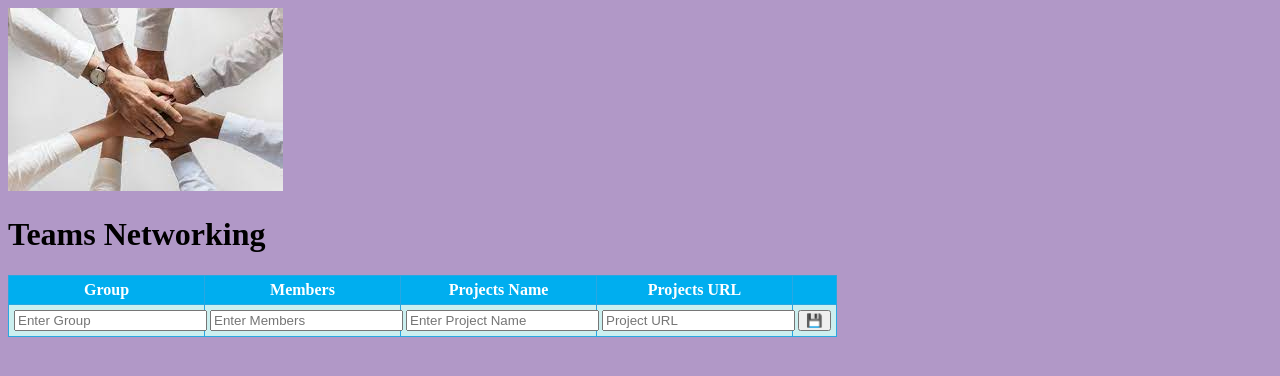
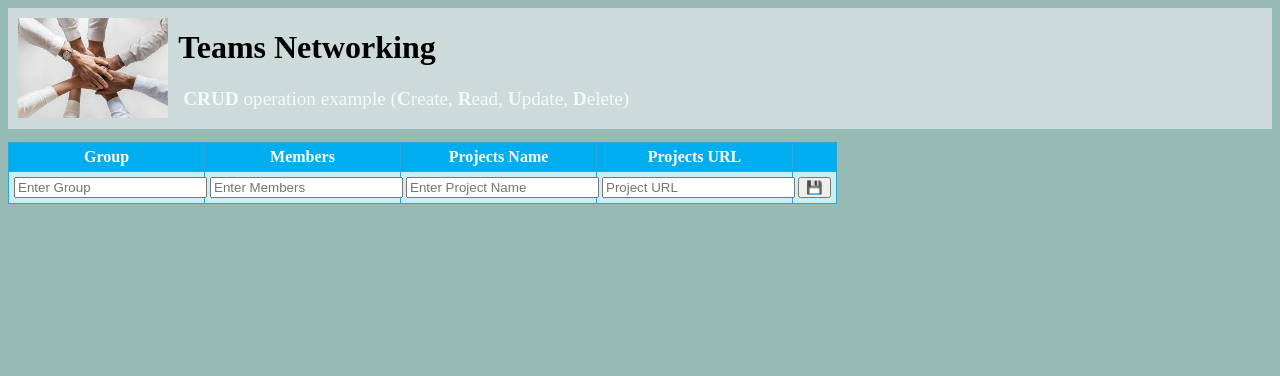
Before and after one commit to marianerema/teams-networking, a website built with webpack: page src/index.html in a window 1280 px wide. Built offline with nearby package versions, Linux system fonts and the light colour scheme; files whose address does not match are found by name.

Commit message:
only id & css

```diff
--- a/src/index.html
+++ b/src/index.html
@@ -13,6 +13,13 @@
         <img src="teams.jfif" id="picture" />
         <div>
           <h1>Teams Networking</h1>
+          <div id="subTitle">
+            <p>
+              <strong>CRUD</strong>
+              operation example (<strong>C</strong>reate, <strong>R</strong>ead, <strong>U</strong>pdate,
+              <strong>D</strong>elete)
+            </p>
+          </div>
         </div>
       </div>
     </header>
--- a/src/index.js
+++ b/src/index.js
@@ -133,7 +133,6 @@ function removeTeamRequest(id) {
   });
 }
 
-//TO DO - rename
 function prepareEdit(id) {
   const team = allTeams.find(team => team.id === id);
   editId = id;
--- a/src/style.css
+++ b/src/style.css
@@ -1,16 +1,37 @@
 body {
-  background-color: rgb(177, 152, 199);
+  background-color: rgb(150, 186, 180);
 }
 
-/* #main {
+#main {
+  flex: 2;
+  padding-top: 1%;
+}
+
+#header-wrapper {
+  position: relative;
+  top: 0;
+  left: 0;
+  width: 100%;
   display: flex;
-} */
+  background: #e6ebebad;
+}
 
-/* thead {
+#picture {
+  height: 100px;
+  padding: 10px;
+}
+
+#subTitle {
+  color: rgba(255, 255, 255, 0.803);
+  margin: 5px;
+  font-size: larger;
+  font-weight: 500;
+}
+
+thead {
   display: table-header-group;
-  vertical-align: middle;
   background-color: aquamarine;
-} */
+}
 
 table {
   width: 100%;
```
